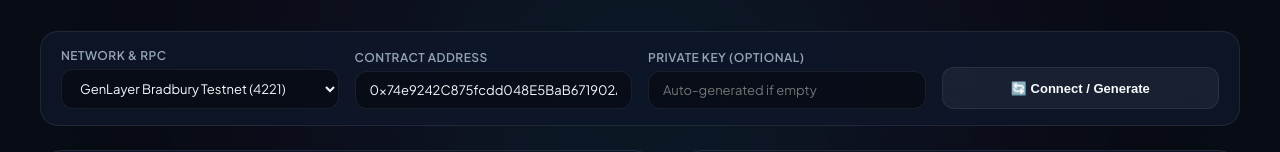
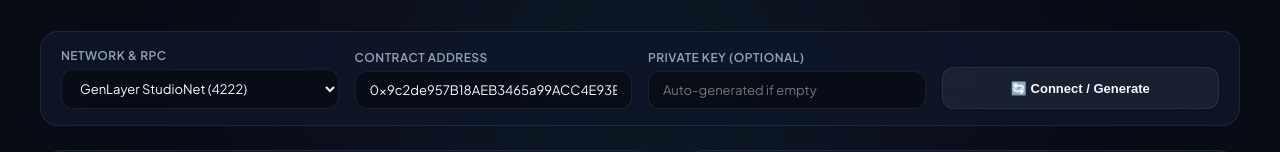
Before and after one commit to Lesnak1/nexapact, a website: page frontend/index.html in a window 1280 px wide. Shown: the part 229-381 px from the top of the page. Drawn offline with Linux system fonts and the light colour scheme.

Commit message:
Update default deployed contract address to 0x9c2de957B18AEB3465a99ACC4E93ECf4A5eD5640 and set StudioNet as default

```diff
--- a/frontend/index.html
+++ b/frontend/index.html
@@ -491,14 +491,14 @@
             <div class="form-group">
                 <label class="form-label">Network & RPC</label>
                 <select class="form-select" id="networkSelect">
-                    <option value="testnetBradbury" selected>GenLayer Bradbury Testnet (4221)</option>
-                    <option value="studionet">GenLayer StudioNet (4222)</option>
+                    <option value="studionet" selected>GenLayer StudioNet (4222)</option>
+                    <option value="testnetBradbury">GenLayer Bradbury Testnet (4221)</option>
                     <option value="localnet">Local GenVM Node</option>
                 </select>
             </div>
             <div class="form-group">
                 <label class="form-label">Contract Address</label>
-                <input type="text" class="form-input" id="contractAddressInput" value="0x74e9242C875fcdd048E5BaB671902A29A5ddBA3c">
+                <input type="text" class="form-input" id="contractAddressInput" value="0x9c2de957B18AEB3465a99ACC4E93ECf4A5eD5640">
             </div>
             <div class="form-group">
                 <label class="form-label">Private Key (Optional)</label>
```
Also changed, not shown: index.html (+3 -3 lines).
